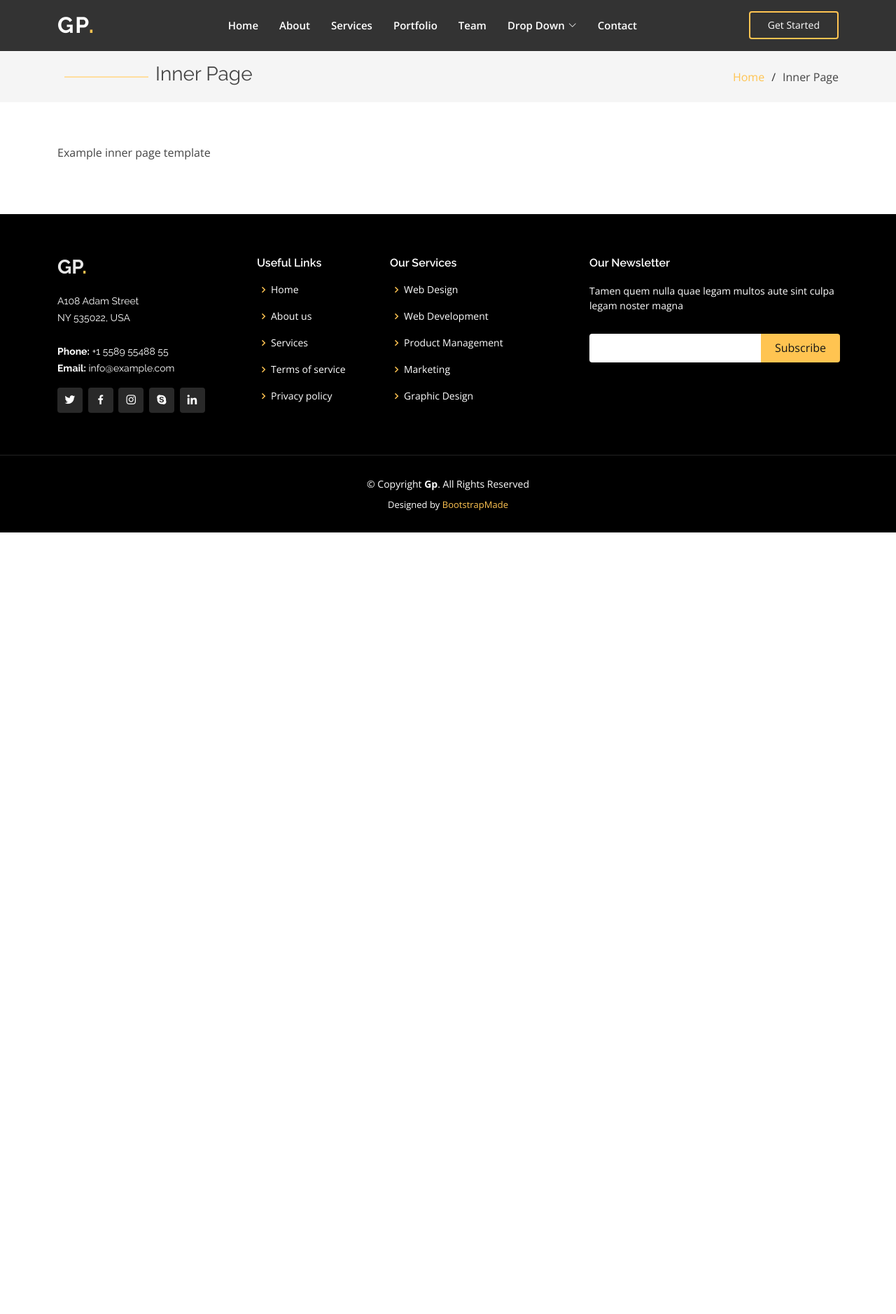
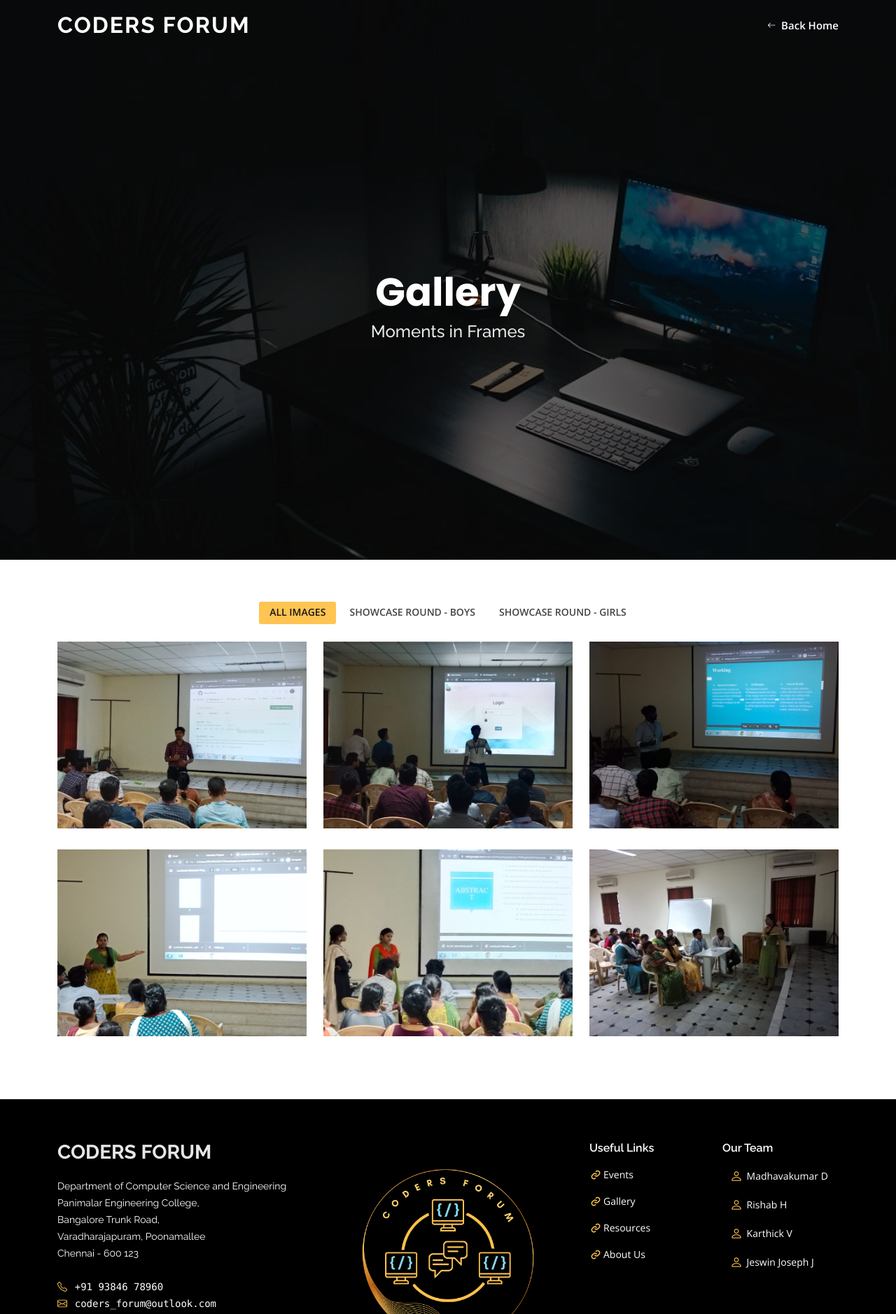
Before and after one commit to Vidushi-07/CF-Site, a plain HTML site: page gallery.html in a window 1280 px wide. Shown: the top 1878 px of the page at 70% size. Before the commit the page ends 800 px from the top, so only its background shows below. Drawn offline with nearby package versions, Linux system fonts and the light colour scheme.

Commit message:
Updated Gallery

```diff
--- a/gallery.html
+++ b/gallery.html
@@ -5,18 +5,22 @@
   <meta charset="utf-8">
   <meta content="width=device-width, initial-scale=1.0" name="viewport">
 
-  <title>Inner Page - Gp Bootstrap Template</title>
-  <meta content="" name="description">
-  <meta content="" name="keywords">
+  <title>Coders Forum | Gallery</title>
+  <meta charset="utf-8">
+  <meta name="viewport" content="width=device-width, initial-scale=1, shrink-to-fit=no">
 
-  <!-- Favicons -->
-  <link href="assets/img/favicon.png" rel="icon">
-  <link href="assets/img/apple-touch-icon.png" rel="apple-touch-icon">
+  <meta name="title" content="Coders Forum | Panimalar">
+  <meta name="description" content="Whether you're a seasoned programmer or just starting your coding journey, Coders Forum welcomes you with open arms.">
+  <meta name="keywords" content="panimalar, coding, society, psdc, cse, programmers club, clubs, technical clubs, panimalar club, pani, pani club, panimalar tcs, tcs, progamming club, panimalar, progamming club, best club in panimalar, psdc, panimalar student, club at panimalar, society panimalar, college clubs, coding club chennai, chennai clubs, chennai coding, programming club chennai, tcs chennai, tamil nadu, club in tamilnadu, poonamallee clubs, poonamallee coding, college chennai, cultural chennai, college cultural chennai, club chennai, it chennai, chennai computers">
+  <meta name="robots" content="index, follow">
+  <meta http-equiv="Content-Type" content="text/html; charset=utf-8">
+  <meta name="language" content="English">
 
-  <!-- Google Fonts -->
+  <link href="assets/img/club-logo.png" rel="icon">
+  <link href="assets/img/club-logo.png" rel="icon">
+
   <link href="https://fonts.googleapis.com/css?family=Open+Sans:300,300i,400,400i,600,600i,700,700i|Raleway:300,300i,400,400i,500,500i,600,600i,700,700i|Poppins:300,300i,400,400i,500,500i,600,600i,700,700i" rel="stylesheet">
 
-  <!-- Vendor CSS Files -->
   <link href="assets/vendor/aos/aos.css" rel="stylesheet">
   <link href="assets/vendor/bootstrap/css/bootstrap.min.css" rel="stylesheet">
   <link href="assets/vendor/bootstrap-icons/bootstrap-icons.css" rel="stylesheet">
@@ -25,7 +29,6 @@
   <link href="assets/vendor/remixicon/remixicon.css" rel="stylesheet">
   <link href="assets/vendor/swiper/swiper-bundle.min.css" rel="stylesheet">
 
-  <!-- Template Main CSS File -->
   <link href="assets/css/style.css" rel="stylesheet">
 
 </head>
@@ -33,71 +36,136 @@
 <body>
 
   <!-- ======= Header ======= -->
-  <header id="header" class="fixed-top header-inner-pages">
+  <header id="header" class="fixed-top ">
     <div class="container d-flex align-items-center justify-content-lg-between">
 
-      <h1 class="logo me-auto me-lg-0"><a href="index.html">Gp<span>.</span></a></h1>
-      <!-- Uncomment below if you prefer to use an image logo -->
-      <!-- <a href="index.html" class="logo me-auto me-lg-0"><img src="assets/img/logo.png" alt="" class="img-fluid"></a>-->
+      <h1 class="logo me-auto me-lg-0"><a href="/index.html" >Coders Forum</a></h1>
 
       <nav id="navbar" class="navbar order-last order-lg-0">
         <ul>
-          <li><a class="nav-link scrollto " href="#hero">Home</a></li>
-          <li><a class="nav-link scrollto" href="#about">About</a></li>
-          <li><a class="nav-link scrollto" href="#services">Services</a></li>
-          <li><a class="nav-link scrollto " href="#portfolio">Portfolio</a></li>
-          <li><a class="nav-link scrollto" href="#team">Team</a></li>
-          <li class="dropdown"><a href="#"><span>Drop Down</span> <i class="bi bi-chevron-down"></i></a>
-            <ul>
-              <li><a href="#">Drop Down 1</a></li>
-              <li class="dropdown"><a href="#"><span>Deep Drop Down</span> <i class="bi bi-chevron-right"></i></a>
-                <ul>
-                  <li><a href="#">Deep Drop Down 1</a></li>
-                  <li><a href="#">Deep Drop Down 2</a></li>
-                  <li><a href="#">Deep Drop Down 3</a></li>
-                  <li><a href="#">Deep Drop Down 4</a></li>
-                  <li><a href="#">Deep Drop Down 5</a></li>
-                </ul>
-              </li>
-              <li><a href="#">Drop Down 2</a></li>
-              <li><a href="#">Drop Down 3</a></li>
-              <li><a href="#">Drop Down 4</a></li>
-            </ul>
-          </li>
-          <li><a class="nav-link scrollto" href="#contact">Contact</a></li>
+          <li><a class="nav-link scrollto" href="/index.html"> <i class="bi bi-arrow-left "></i> &nbsp; Back Home</a></li>
         </ul>
         <i class="bi bi-list mobile-nav-toggle"></i>
-      </nav><!-- .navbar -->
+      </nav>
+    </div>
 
-      <a href="#about" class="get-started-btn scrollto">Get Started</a>
 
-    </div>
+
   </header><!-- End Header -->
 
   <main id="main">
 
-    <!-- ======= Breadcrumbs ======= -->
-    <section class="breadcrumbs">
-      <div class="container">
+    <!-- ======= Hero Section ======= -->
+  <section id="hero" class="d-flex align-items-center justify-content-center">
+    <div class="container" data-aos="fade-up">
 
-        <div class="d-flex justify-content-between align-items-center">
-          <h2>Inner Page</h2>
-          <ol>
-            <li><a href="index.html">Home</a></li>
-            <li>Inner Page</li>
-          </ol>
+      <div class="row justify-content-center" data-aos="fade-up" data-aos-delay="150">
+        <div class="col-xl-8 col-lg-8">
+          <h1>Gallery</h1>
+          <h3>Moments in Frames</h3>
+         </div>
+      </div>
+      </div>
+    </section>
+
+    <section id="portfolio" class="portfolio">
+      <div class="container" data-aos="fade-up">
+      <div class="row" data-aos="fade-up" data-aos-delay="100">
+        <div class="col-lg-12 d-flex justify-content-center">
+          <ul id="portfolio-flters">
+            <li data-filter="*" class="filter-active">All Images</li>
+            <li data-filter=".filter-card">Showcase Round - Boys</li>
+            <li data-filter=".filter-app">Showcase Round - Girls</li>
+          </ul>
+        </div>
+      </div>
+
+      <div class="row portfolio-container" data-aos="fade-up" data-aos-delay="200">
+        <div class="col-lg-4 col-md-6 portfolio-item filter-card">
+          <div class="portfolio-wrap">
+            <img src="assets/img/gallery/img1.jpeg" class="img-fluid" alt="">
+            <div class="portfolio-info">
+              <h4>Showcase Round - Boys</h4>
+              <p>20 July, 2023</p>
+            </div>
+          </div>
         </div>
 
+        <div class="col-lg-4 col-md-6 portfolio-item filter-card">
+          <div class="portfolio-wrap">
+            <img src="assets/img/gallery/img2.jpeg" class="img-fluid" alt="">
+            <div class="portfolio-info">
+              <h4>Showcase Round - Boys</h4>
+              <p>20 July, 2023</p>
+            </div>
+          </div>
+        </div>
+
+
+        <div class="col-lg-4 col-md-6 portfolio-item filter-card">
+          <div class="portfolio-wrap">
+            <img src="assets/img/gallery/img3.jpeg" class="img-fluid" alt="">
+            <div class="portfolio-info">
+              <h4>Showcase Round - Boys</h4>
+              <p>20 July, 2023</p>
+            </div>
+          </div>
+        </div>
+
+
+        <div class="col-lg-4 col-md-6 portfolio-item filter-app">
+          <div class="portfolio-wrap">
+            <img src="assets/img/gallery/img4.jpeg" class="img-fluid" alt="">
+            <div class="portfolio-info">
+              <h4>Showcase Round - Girls</h4>
+              <p>21 July, 2023</p>
+            </div>
+          </div>
+        </div>
+
+
+        <div class="col-lg-4 col-md-6 portfolio-item filter-app">
+          <div class="portfolio-wrap">
+            <img src="assets/img/gallery/img5.jpeg" class="img-fluid" alt="">
+            <div class="portfolio-info">
+              <h4>Showcase Round - Girls</h4>
+              <p>21 July, 2023</p>
+            </div>
+          </div>
+        </div>
+
+
+        <div class="col-lg-4 col-md-6 portfolio-item filter-app">
+          <div class="portfolio-wrap">
+            <img src="assets/img/gallery/img6.jpeg" class="img-fluid" alt="">
+            <div class="portfolio-info">
+              <h4>Showcase Round - Girls</h4>
+              <p>21 July, 2023</p>
+            </div>
+          </div>
+        </div>
+
+
+
+        <!--
+        <div class="col-lg-4 col-md-6 portfolio-item filter-card">
+          <div class="portfolio-wrap">
+            <img src="assets/img/events/Inaguration-poster.png" class="img-fluid" alt="">
+            <div class="portfolio-info">
+              <h4>Club Inauguration</h4>
+              <p>on 25/7/2023, Tuesday</p>
+              <div class="portfolio-links">
+                <a href="assets/img/events/Inaguration-poster.png" data-gallery="portfolioGallery" class="portfolio-lightbox" title="Card 2"><i class="bx bx-plus"></i></a>
+                <a href="portfolio-details.html" title="More Details"><i class="bx bx-link"></i></a>
+              </div>
+            </div>
+          </div>
+        </div>-->
+
       </div>
-    </section><!-- End Breadcrumbs -->
 
-    <section class="inner-page">
-      <div class="container">
-        <p>
-          Example inner page template
-        </p>
-      </div>
-    </section>
+    </div>
+  </section>
 
   </main><!-- End #main -->
 
@@ -107,70 +175,52 @@
       <div class="container">
         <div class="row">
 
-          <div class="col-lg-3 col-md-6">
+          <div class="col-lg-4 col-md-6">
             <div class="footer-info">
-              <h3>Gp<span>.</span></h3>
+              <h3>Coders Forum</h3>
               <p>
-                A108 Adam Street <br>
-                NY 535022, USA<br><br>
-                <strong>Phone:</strong> +1 5589 55488 55<br>
-                <strong>Email:</strong> info@example.com<br>
+                Department of Computer Science and Engineering<br>
+                Panimalar Engineering College, <br>
+                Bangalore Trunk Road,<br>
+                Varadharajapuram, Poonamallee <br>
+                Chennai - 600 123 <br><br>
+                <i class="bi bi-telephone" style = "color : #ffc451 ;"></i> &nbsp; <span style = "font-family : 'Consolas' ;">+91 93846 78960</span><br>
+                <i class="bi bi-envelope" style = "color : #ffc451 ;"></i> &nbsp; <span style = "font-family : 'Consolas' ;">coders_forum@outlook.com</span><br>
               </p>
               <div class="social-links mt-3">
-                <a href="#" class="twitter"><i class="bx bxl-twitter"></i></a>
-                <a href="#" class="facebook"><i class="bx bxl-facebook"></i></a>
-                <a href="#" class="instagram"><i class="bx bxl-instagram"></i></a>
-                <a href="#" class="google-plus"><i class="bx bxl-skype"></i></a>
-                <a href="#" class="linkedin"><i class="bx bxl-linkedin"></i></a>
+                <a href="https://github.com/Coders-Forum" target="_blank" class="github"><i class="bx bxl-github"></i></a>
+                <a href="https://www.instagram.com/coders_forum/" target="_blank" class="instagram"><i class="bx bxl-instagram"></i></a>
+                <!--<a href="#" class="google-plus"><i class="bx bxl-skype"></i></a>-->
+                <a href="https://www.linkedin.com/company/coders-forum" target="_blank" class="linkedin"><i class="bx bxl-linkedin"></i></a>
               </div>
             </div>
           </div>
 
+          <div class="col-lg-4 col-md-6" style = "display : flex ; align-items : center ; justify-content : center ;">
+            <img src="./assets/img/club-logo.png" style = "width : 300px; height : auto ;">
+          </div>
           <div class="col-lg-2 col-md-6 footer-links">
             <h4>Useful Links</h4>
             <ul>
-              <li><i class="bx bx-chevron-right"></i> <a href="#">Home</a></li>
-              <li><i class="bx bx-chevron-right"></i> <a href="#">About us</a></li>
-              <li><i class="bx bx-chevron-right"></i> <a href="#">Services</a></li>
-              <li><i class="bx bx-chevron-right"></i> <a href="#">Terms of service</a></li>
-              <li><i class="bx bx-chevron-right"></i> <a href="#">Privacy policy</a></li>
+              <li><i class="bx bx-link"></i> <a href="./index.html#portfolio">Events</a></li>
+              <li><i class="bx bx-link"></i> <a href="#hero">Gallery</a></li>
+              <li><i class="bx bx-link"></i> <a href="./index.html#services">Resources</a></li>
+              <li><i class="bx bx-link"></i> <a href="./about.html">About Us</a></li>
             </ul>
           </div>
 
-          <div class="col-lg-3 col-md-6 footer-links">
-            <h4>Our Services</h4>
+          <div class="col-lg-2 col-md-6 footer-links">
+            <h4>Our Team</h4>
             <ul>
-              <li><i class="bx bx-chevron-right"></i> <a href="#">Web Design</a></li>
-              <li><i class="bx bx-chevron-right"></i> <a href="#">Web Development</a></li>
-              <li><i class="bx bx-chevron-right"></i> <a href="#">Product Management</a></li>
-              <li><i class="bx bx-chevron-right"></i> <a href="#">Marketing</a></li>
-              <li><i class="bx bx-chevron-right"></i> <a href="#">Graphic Design</a></li>
+              <li> &nbsp; &nbsp; <i class="bi bi-person"></i> &nbsp; <a href="https://www.linkedin.com/in/madhavakumar-dhandapani" target = "_blank">Madhavakumar D </a></li>
+              <li> &nbsp; &nbsp; <i class="bi bi-person"></i> &nbsp; <a href="https://www.linkedin.com/in/rishab-h-656b97224" target = "_blank">Rishab H</a></li>
+              <li> &nbsp; &nbsp; <i class="bi bi-person"></i> &nbsp; <a href="https://www.linkedin.com/in/karthick-vasudevan-062761232" target = "_blank">Karthick V</a></li>
+              <li> &nbsp; &nbsp; <i class="bi bi-person"></i> &nbsp; <a href="https://www.linkedin.com/in/jeswinjosephj" target = "_blank">Jeswin Joseph J</a></li>
             </ul>
           </div>
 
-          <div class="col-lg-4 col-md-6 footer-newsletter">
-            <h4>Our Newsletter</h4>
-            <p>Tamen quem nulla quae legam multos aute sint culpa legam noster magna</p>
-            <form action="" method="post">
-              <input type="email" name="email"><input type="submit" value="Subscribe">
-            </form>
-
-          </div>
 
         </div>
-      </div>
-    </div>
-
-    <div class="container">
-      <div class="copyright">
-        &copy; Copyright <strong><span>Gp</span></strong>. All Rights Reserved
-      </div>
-      <div class="credits">
-        <!-- All the links in the footer should remain intact. -->
-        <!-- You can delete the links only if you purchased the pro version. -->
-        <!-- Licensing information: https://bootstrapmade.com/license/ -->
-        <!-- Purchase the pro version with working PHP/AJAX contact form: https://bootstrapmade.com/gp-free-multipurpose-html-bootstrap-template/ -->
-        Designed by <a href="https://bootstrapmade.com/">BootstrapMade</a>
       </div>
     </div>
   </footer><!-- End Footer -->
@@ -178,7 +228,6 @@
   <div id="preloader"></div>
   <a href="#" class="back-to-top d-flex align-items-center justify-content-center"><i class="bi bi-arrow-up-short"></i></a>
 
-  <!-- Vendor JS Files -->
   <script src="assets/vendor/purecounter/purecounter_vanilla.js"></script>
   <script src="assets/vendor/aos/aos.js"></script>
   <script src="assets/vendor/bootstrap/js/bootstrap.bundle.min.js"></script>
@@ -187,7 +236,10 @@
   <script src="assets/vendor/swiper/swiper-bundle.min.js"></script>
   <script src="assets/vendor/php-email-form/validate.js"></script>
 
-  <!-- Template Main JS File -->
+  <script src="https://code.jquery.com/jquery-3.5.1.slim.min.js"></script>
+  <script src="https://cdn.jsdelivr.net/npm/@popperjs/core@2.9.1/dist/umd/popper.min.js"></script>
+  <script src="https://stackpath.bootstrapcdn.com/bootstrap/4.5.2/js/bootstrap.min.js"></script>
+
   <script src="assets/js/main.js"></script>
 
 </body>
```
Also changed, not shown: about.html (+1 -1 lines), events.html (+0 -7 lines), index.html (+6 -6 lines), assets/img/gallery/img1.jpeg (added), assets/img/gallery/img2.jpeg (added), assets/img/gallery/img3.jpeg (added), assets/img/gallery/img4.jpeg (added), assets/img/gallery/img5.jpeg (added), assets/img/gallery/img6.jpeg (added).
